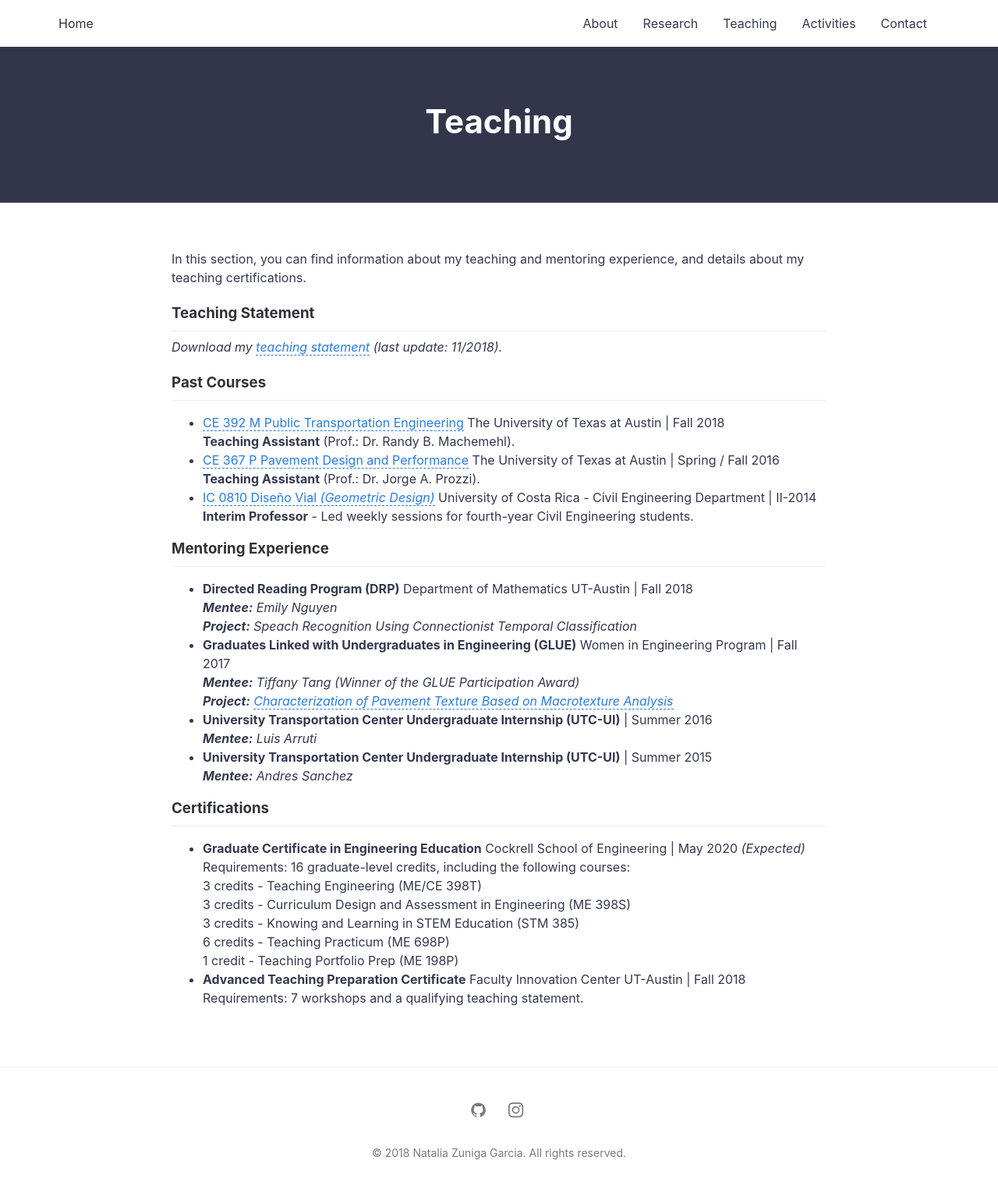
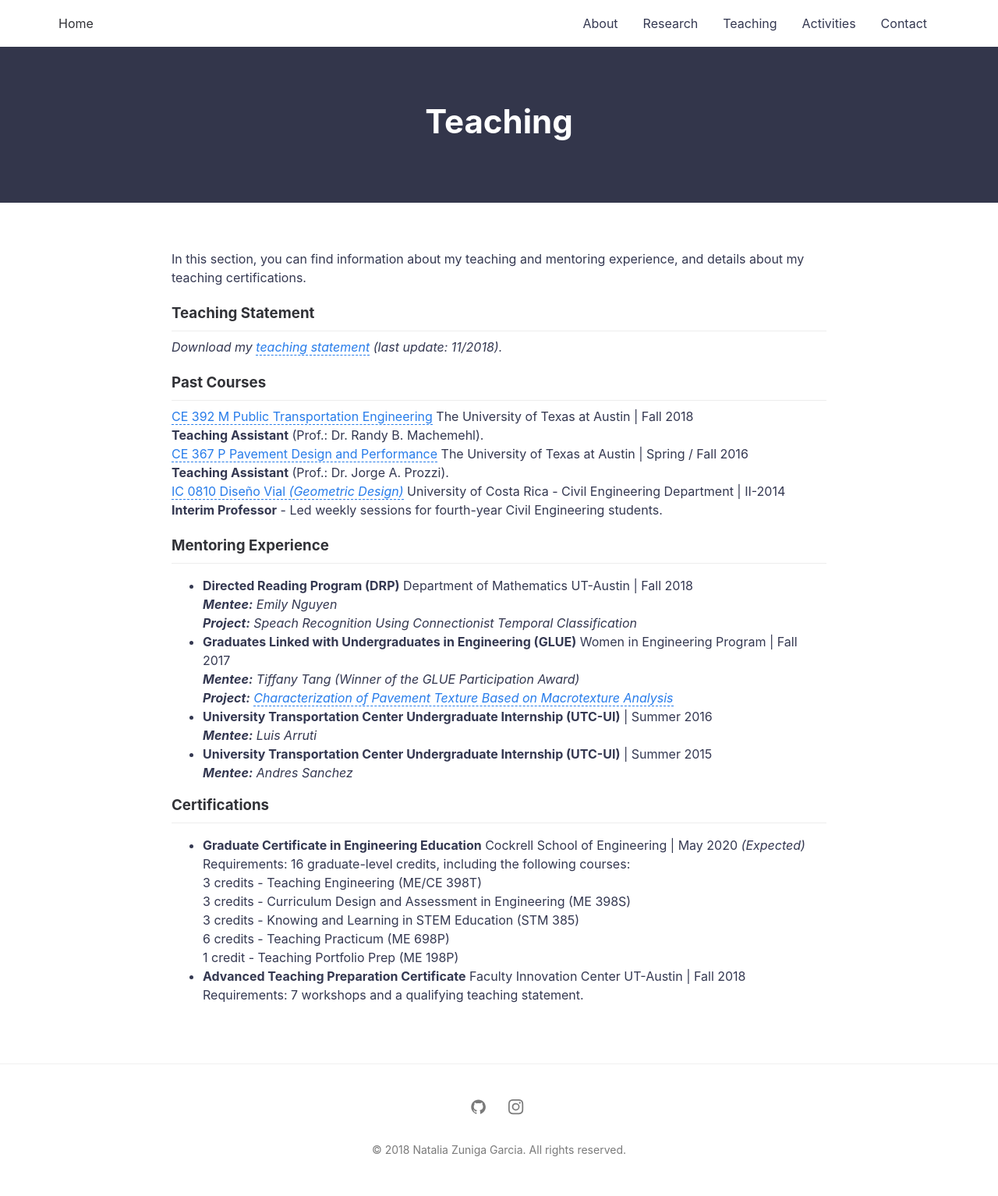
Before and after one commit to nzunigag/nzunigag.github.io, a Jekyll site: the page built from teaching.md, in a window 1280 px wide. Shown: the whole page at 78% size. Built offline with Jekyll 4.4.1, drawn with Linux system fonts in a browser that asks for light colours.

```diff
--- a/teaching.md
+++ b/teaching.md
@@ -12,11 +12,12 @@ ___
 
 ### Past Courses
 ___
-- [CE 392 M Public Transportation Engineering](/downloads/2018_syllabus.pdf) The University of Texas at Austin | Fall 2018 <br>
+
+[CE 392 M Public Transportation Engineering](/downloads/2018_syllabus.pdf) The University of Texas at Austin | Fall 2018 <br>
 <b>Teaching Assistant</b> (Prof.: Dr. Randy B. Machemehl). <br>
-- [CE 367 P Pavement Design and Performance](/downloads/2016_syllabus.pdf) The University of Texas at Austin | Spring / Fall 2016 <br>
+[CE 367 P Pavement Design and Performance](/downloads/2016_syllabus.pdf) The University of Texas at Austin | Spring / Fall 2016 <br>
 <b>Teaching Assistant</b> (Prof.: Dr. Jorge A. Prozzi). <br>
-- [IC 0810 Diseño Vial <i>(Geometric Design)</i>](/downloads/2014_programa.pdf) University of Costa Rica - Civil Engineering Department  | II-2014 <br>
+[IC 0810 Diseño Vial <i>(Geometric Design)</i>](/downloads/2014_programa.pdf) University of Costa Rica - Civil Engineering Department  | II-2014 <br>
 <b>Interim Professor</b> - Led weekly sessions for fourth-year Civil Engineering students.
 
 ### Mentoring Experience
```
